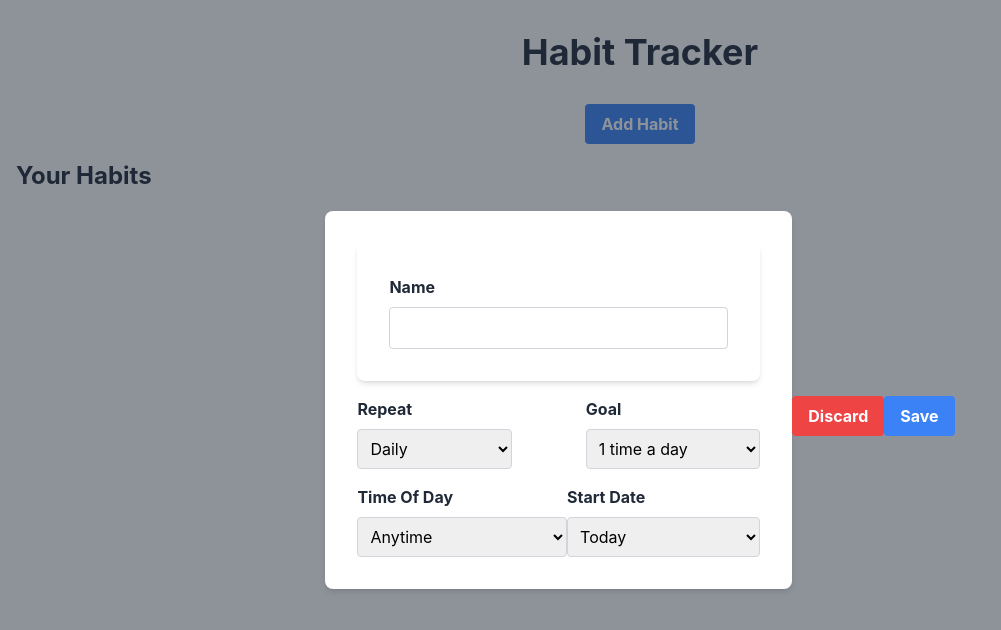
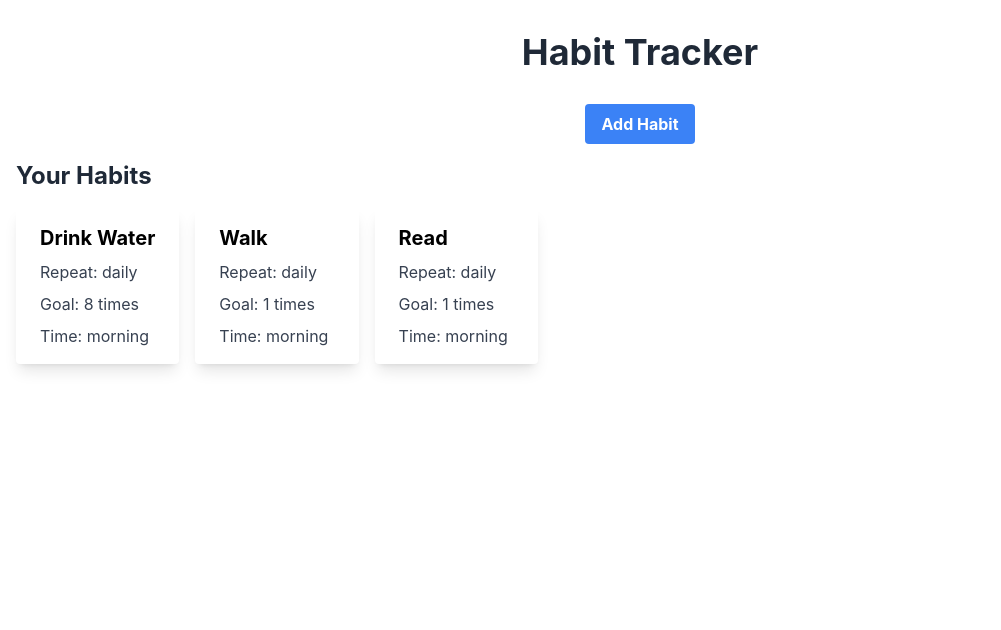
Before and after one commit to akashvinchankar/habit-tracker, a React (Vite) app: page / in a window 1280 px wide. Shown: the top 630 px of the page, without its empty margins (0-1001 px from the left). Built offline with nearby package versions, Linux system fonts and the light colour scheme.

Commit message:
Add HabitCard component and update HabitsContainer and Home components

```diff
--- a/src/components/AddHabitModal.tsx
+++ b/src/components/AddHabitModal.tsx
@@ -1,70 +1,96 @@
+import React, { useState } from "react";
 import { useDispatch } from "react-redux";
-import { addHabit } from "../store/habitSlice";
-import { useState } from "react";
+import { Habit, addHabit } from "../store/habitSlice";
 
-const AddHabitModal = () => {
-  const [habit, setHabit] = useState({
+interface AddHabitModalProps {
+  setShowModal: React.Dispatch<React.SetStateAction<boolean>>;
+}
+
+const AddHabitModal: React.FC<AddHabitModalProps> = ({ setShowModal }) => {
+  const [habit, setHabit] = useState<Habit>({
+    id: Math.floor(Math.random() * 1000),
     name: "",
-    repeat: "",
-    goal: "",
-    time: "",
+    repeat: "daily",
+    goal: 1,
+    time: "morning",
   });
   const dispatch = useDispatch();
 
+  const handleInputChange = (
+    e: React.ChangeEvent<HTMLSelectElement | HTMLInputElement>
+  ) => {
+    const { name, value } = e.target;
+    setHabit((prevHabit) => ({
+      ...prevHabit,
+      [name]: value,
+    }));
+  };
+
+  const handleSave = () => {
+    dispatch(addHabit(habit));
+    setHabit({
+      id: Math.floor(Math.random() * 1000),
+      name: "",
+      repeat: "daily",
+      goal: 1,
+      time: "morning",
+    });
+  };
+
   return (
-    <>
-      <form
-        action=""
-        className="fixed top-0 left-0 w-full h-full flex justify-center items-center bg-gray-800 bg-opacity-50"
+    <div className="fixed top-0 left-0 w-full h-full flex justify-center items-center bg-gray-800 bg-opacity-50">
+      <div className="bg-white p-8 rounded-lg shadow-md">
+        <h2 className="text-xl font-semibold mb-4">Add New Habit</h2>
+        <div className="mb-4">
+          <label
+            className="block text-sm font-medium text-gray-700 mb-1"
+            htmlFor="name"
           >
-        <div className="flex flex-col bg-white p-8 rounded-lg shadow-md">
-          <div className="bg-white p-8 rounded-lg shadow-md">
-            <label className="text-md font-bold text-gray-800" htmlFor="name">
             Name
           </label>
           <input
-              className="w-full border border-gray-300 p-2 rounded mt-2"
+            className="w-full border border-gray-300 p-2 rounded"
             type="text"
             id="name"
+            name="name"
             value={habit.name}
-              onChange={(e) => setHabit({ ...habit, name: e.target.value })}
+            placeholder="Eg. Drink Water"
+            onChange={handleInputChange}
           />
         </div>
-          <div className="flex justify-between items-center mt-4">
-            {/* Repeat */}
-            <div>
+        <div className="grid grid-cols-2 gap-4">
+          <div className="mb-4">
             <label
-                className="text-md font-bold text-gray-800 mt-4"
+              className="block text-sm font-medium text-gray-700 mb-1"
               htmlFor="repeat"
             >
               Repeat
             </label>
             <select
-                className="w-full border border-gray-300 p-2 rounded mt-2"
+              className="w-full border border-gray-300 p-2 rounded"
               name="repeat"
               id="repeat"
               value={habit.repeat}
-                onChange={(e) => setHabit({ ...habit, repeat: e.target.value })}
+              onChange={handleInputChange}
             >
               <option value="daily">Daily</option>
               <option value="weekly">Weekly</option>
               <option value="monthly">Monthly</option>
             </select>
           </div>
-            {/* Goal */}
-            <div>
+          <div className="mb-4">
             <label
-                className="text-md font-bold text-gray-800 mt-4"
+              className="block text-sm font-medium text-gray-700 mb-1"
               htmlFor="goal"
             >
               Goal
             </label>
             <select
-                className="w-full border border-gray-300 p-2 rounded mt-2"
+              className="w-full border border-gray-300 p-2 rounded"
               name="goal"
               id="goal"
-                value={habit.goal}
-                onChange={(e) => setHabit({ ...habit, goal: e.target.value })}
+              value={habit.goal.toString()}
+              onChange={handleInputChange}
             >
               <option value="1">1 time a day</option>
               <option value="2">2 times a day</option>
@@ -72,19 +98,20 @@ const AddHabitModal = () => {
             </select>
           </div>
         </div>
-          <div className="flex justify-between items-center mt-4">
-            {/* Time Of Day */}
+        <div className="grid grid-cols-2 gap-4 mb-4">
           <div>
             <label
-                className="text-md font-bold text-gray-800 mt-4"
+              className="block text-sm font-medium text-gray-700 mb-1"
               htmlFor="time"
             >
               Time Of Day
             </label>
             <select
-                className="w-full border border-gray-300 p-2 rounded mt-2"
+              className="w-full border border-gray-300 p-2 rounded"
               name="time"
               id="time"
+              value={habit.time}
+              onChange={handleInputChange}
             >
               <option value="anytime">Anytime</option>
               <option value="morning">Morning</option>
@@ -92,16 +119,15 @@ const AddHabitModal = () => {
               <option value="evening">Evening</option>
             </select>
           </div>
-            {/* Start Date */}
           <div>
             <label
-                className="text-md font-bold text-gray-800 mt-4"
+              className="block text-sm font-medium text-gray-700 mb-1"
               htmlFor="start-date"
             >
               Start Date
             </label>
             <select
-                className="w-full border border-gray-300 p-2 rounded mt-2"
+              className="w-full border border-gray-300 p-2 rounded"
               name="start-date"
               id="start-date"
             >
@@ -110,41 +136,34 @@ const AddHabitModal = () => {
             </select>
           </div>
         </div>
-        </div>
-        <div className="flex justify-between items-center mt-4">
-          {/* Discard */}
+        <div className="flex justify-end">
           <button
-            className="bg-red-500 hover:bg-red-700 text-white font-bold py-2 px-4 rounded mt-4"
-            onClick={() =>
+            className="mr-2 bg-gray-300 hover:bg-gray-400 text-gray-800 font-bold py-2 px-4 rounded"
+            onClick={() => {
               setHabit({
+                id: Math.floor(Math.random() * 1000),
                 name: "",
-                repeat: "",
-                goal: "",
-                time: "",
-              })
-            }
+                repeat: "daily",
+                goal: 1,
+                time: "morning",
+              });
+              setShowModal(false);
+            }}
           >
             Discard
           </button>
-          {/* Save */}
           <button
-            className="bg-blue-500 hover:bg-blue-700 text-white font-bold py-2 px-4 rounded mt-4"
-            onClick={() =>
-              dispatch(
-                addHabit({
-                  name: "Drink Water",
-                  repeat: "daily",
-                  goal: 8,
-                  time: "morning",
-                })
-              )
-            }
+            className="bg-blue-500 hover:bg-blue-700 text-white font-bold py-2 px-4 rounded"
+            onClick={() => {
+              handleSave();
+              setShowModal(false);
+            }}
           >
             Save
           </button>
         </div>
-      </form>
-    </>
+      </div>
+    </div>
   );
 };
 
--- /dev/null
+++ b/src/components/HabitCard.tsx
@@ -0,0 +1,23 @@
+import React from "react";
+import { Habit } from "../store/habitSlice";
+
+interface HabitCardProps {
+  habit: Habit;
+}
+
+const HabitCard: React.FC<HabitCardProps> = ({ habit }) => {
+  const { name, repeat, goal, time } = habit;
+
+  return (
+    <div className="max-w-sm rounded overflow-hidden shadow-lg bg-white">
+      <div className="px-6 py-4">
+        <div className="font-bold text-xl mb-2">{name}</div>
+        <div className="text-gray-700 text-base mb-2">Repeat: {repeat}</div>
+        <div className="text-gray-700 text-base mb-2">Goal: {goal} times</div>
+        <div className="text-gray-700 text-base">Time: {time}</div>
+      </div>
+    </div>
+  );
+};
+
+export default HabitCard;
--- a/src/components/HabitsContainer.tsx
+++ b/src/components/HabitsContainer.tsx
@@ -1,7 +1,18 @@
+import { useSelector } from "react-redux";
+import { RootState } from "../store/store";
+import HabitCard from "./HabitCard";
+
 const HabitsContainer = () => {
+  const habits = useSelector((state: RootState) => state.habit);
+
   return (
     <div>
       <h1 className="text-2xl font-bold text-gray-800">Your Habits</h1>
+      <div className="grid grid-cols-1 md:grid-cols-2 lg:grid-cols-3 gap-4 mt-4">
+        {habits.map((habit) => (
+          <HabitCard key={habit.id} habit={habit} />
+        ))}
+      </div>
     </div>
   );
 };
--- a/src/components/Home.tsx
+++ b/src/components/Home.tsx
@@ -1,7 +1,10 @@
+import HabitsContainer from "./HabitsContainer";
 import AddHabitModal from "./AddHabitModal";
-import HabitsContainer from "./HabitsContainer";
+import { useState } from "react";
 
 const Home = () => {
+  const [showModal, setShowModal] = useState(false);
+
   return (
     <>
       <h1 className="text-4xl font-bold text-center text-gray-800 mt-8">
@@ -10,15 +13,18 @@ const Home = () => {
       <div className="flex justify-center items-center mt-4">
         <button
           className="bg-blue-500 hover:bg-blue-700 text-white font-bold py-2 px-4 rounded mt-4"
-          onClick={() => console.log("Add Habit")}
+          onClick={() => setShowModal(true)}
         >
           Add Habit
         </button>
       </div>
-      <div className="flex justify-left m-4">
-        <HabitsContainer />
-        <AddHabitModal />
-      </div>
+      {showModal ? (
+        <AddHabitModal setShowModal={setShowModal} />
+      ) : (
+        <div className="flex justify-left m-4">
+          <HabitsContainer />
+        </div>
+      )}
     </>
   );
 };
--- a/src/store/habitSlice.ts
+++ b/src/store/habitSlice.ts
@@ -1,21 +1,32 @@
 import { createSlice } from "@reduxjs/toolkit";
+
+export interface Habit {
+  id: number;
+  name: string;
+  repeat: string;
+  goal: number;
+  time: string;
+}
 
 const habitSlice = createSlice({
   name: "habit",
   initialState: [
     {
+      id: 1,
       name: "Drink Water",
       repeat: "daily",
       goal: 8,
       time: "morning",
     },
     {
+      id: 2,
       name: "Walk",
       repeat: "daily",
       goal: 1,
       time: "morning",
     },
     {
+      id: 3,
       name: "Read",
       repeat: "daily",
       goal: 1,
```
Lines whose indentation alone changed are shown as unchanged.
